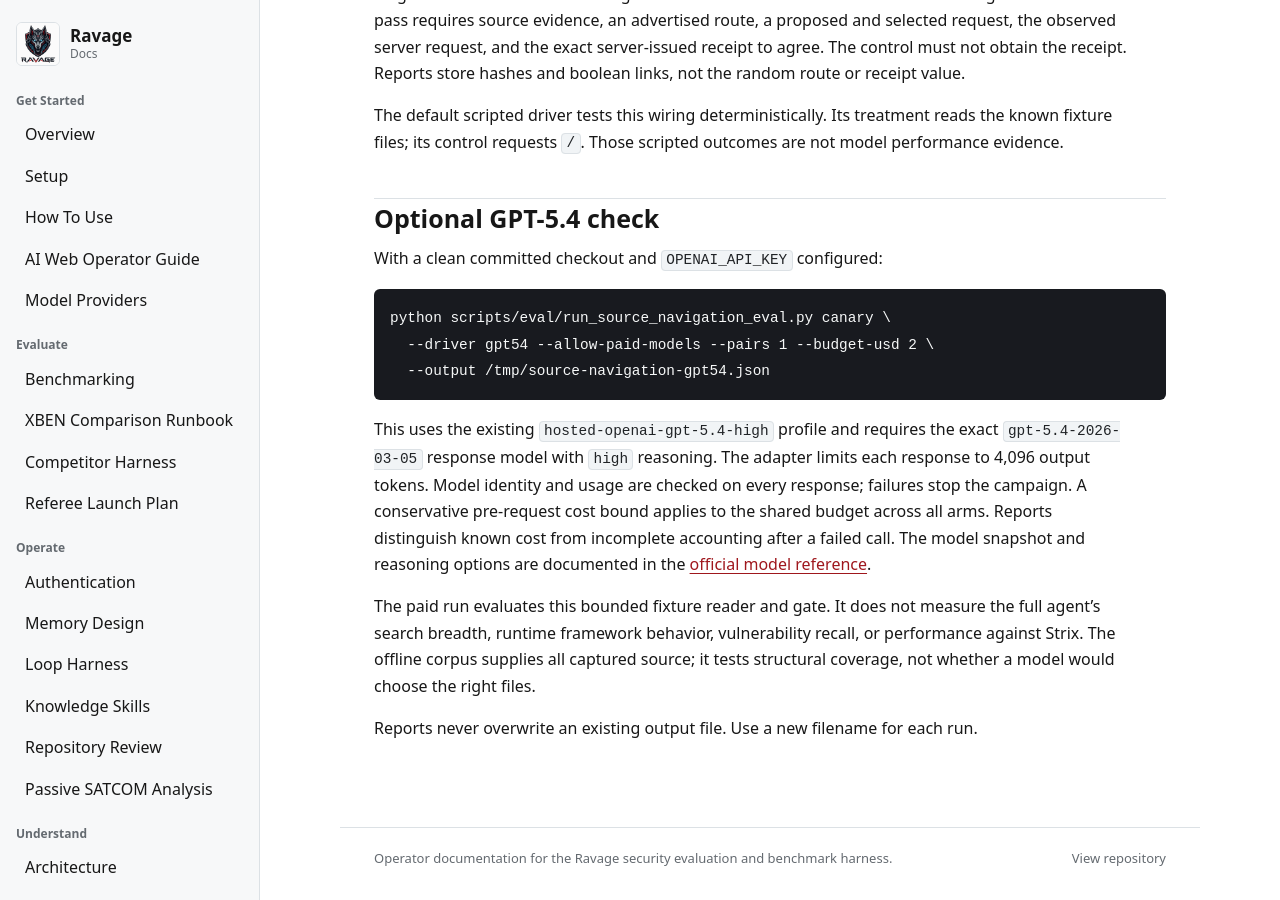
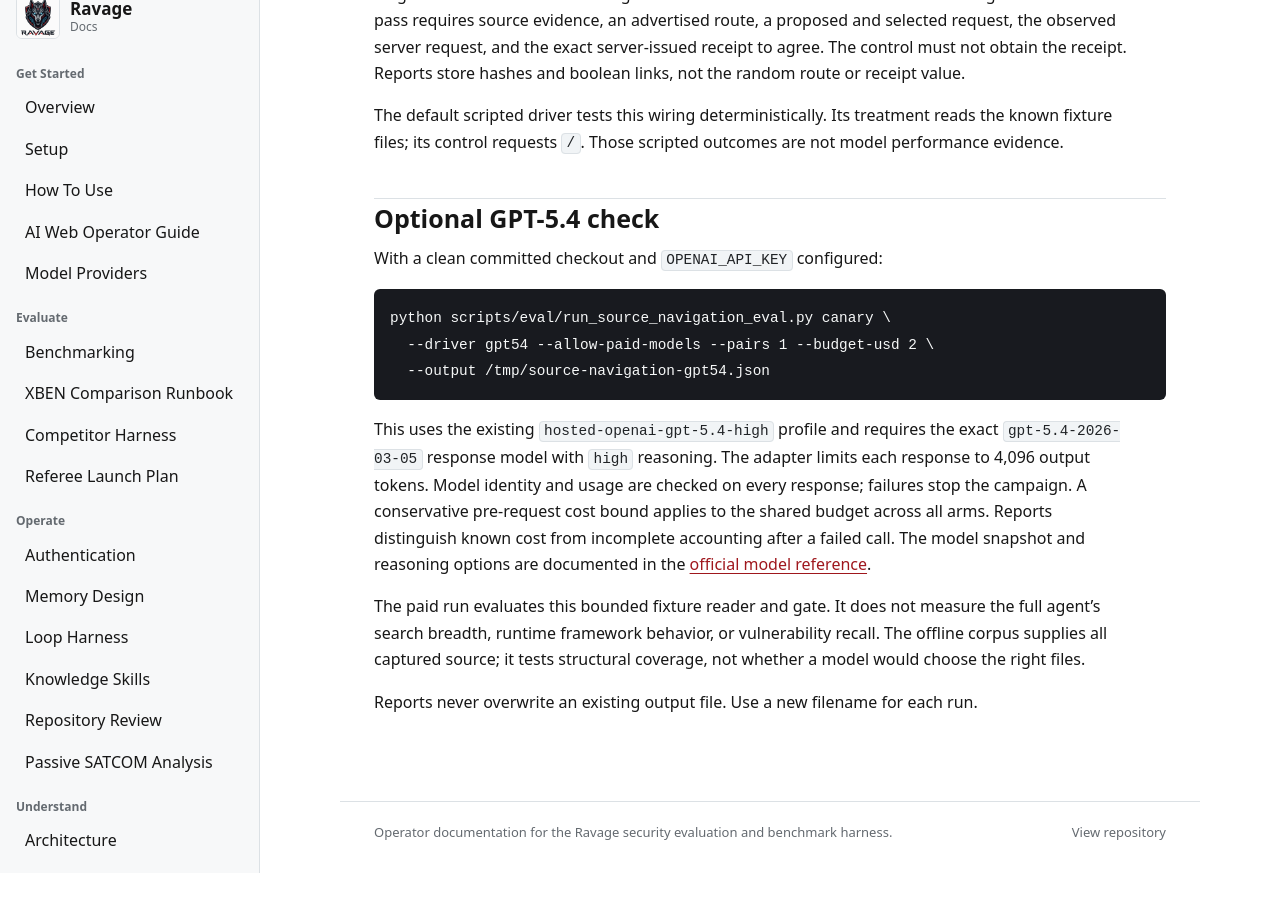
Before and after one commit to duriantaco/ravage, a Jekyll site: the page built from docs/source-navigation-regressions.md, in a window 1280 px wide and 900 px high, scrolled down 1398 px. Built offline with Jekyll 4.4.1, drawn with Linux system fonts in a browser that asks for light colours; our own code applies the rules of GitHub Pages for plain Markdown files; after the commit the page ends 2271 px from its top, so only the background shows below that.

Commit message:
docs: remove named competitor references

```diff
--- a/docs/source-navigation-regressions.md
+++ b/docs/source-navigation-regressions.md
@@ -82,8 +82,8 @@ incomplete accounting after a failed call. The model snapshot and reasoning
 options are documented in the [official model reference](https://developers.openai.com/api/docs/models/gpt-5.4).
 
 The paid run evaluates this bounded fixture reader and gate. It does not measure
-the full agent's search breadth, runtime framework behavior, vulnerability recall,
-or performance against Strix. The offline corpus supplies all captured source;
-it tests structural coverage, not whether a model would choose the right files.
+the full agent's search breadth, runtime framework behavior, or vulnerability
+recall. The offline corpus supplies all captured source; it tests structural
+coverage, not whether a model would choose the right files.
 
 Reports never overwrite an existing output file. Use a new filename for each run.
```
Also changed, not shown: docs/benchmark-referee-launch.md (+2 -2 lines), docs/offline-repository-context.md (+2 -2 lines).
